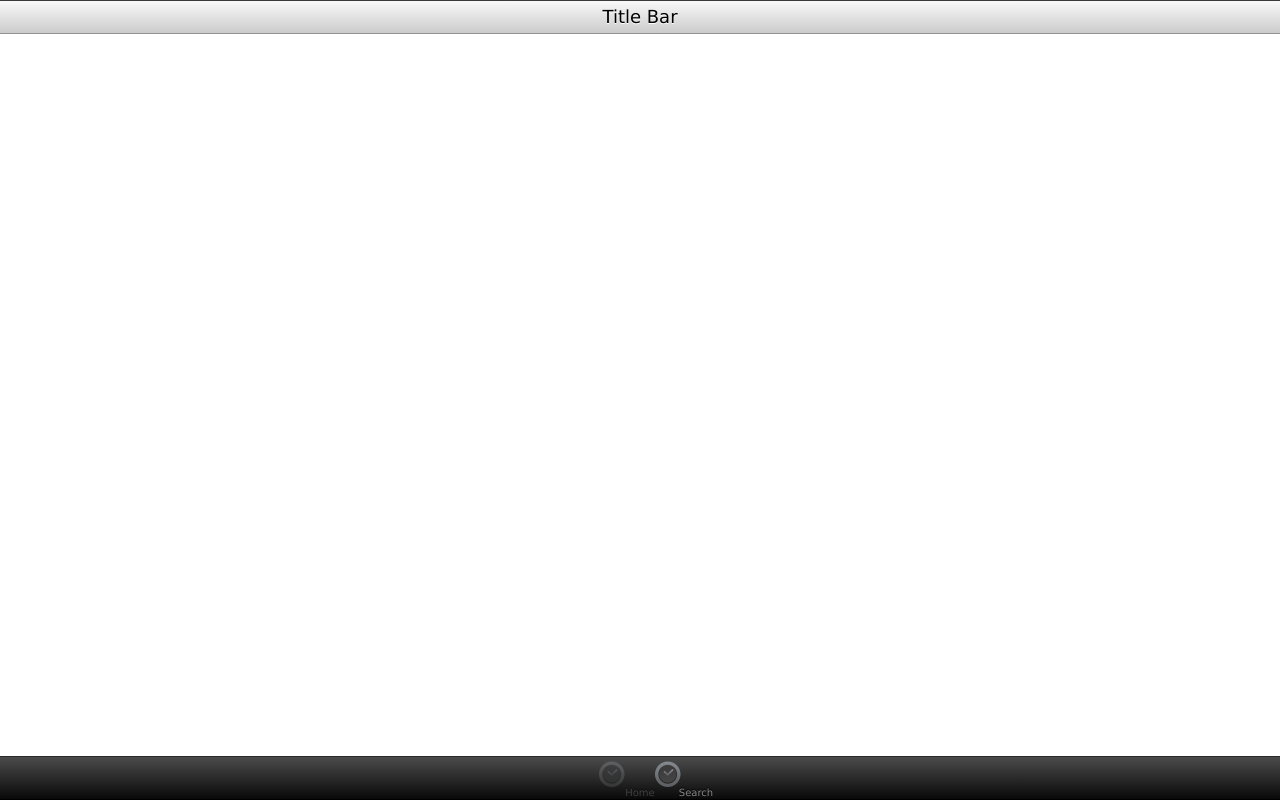
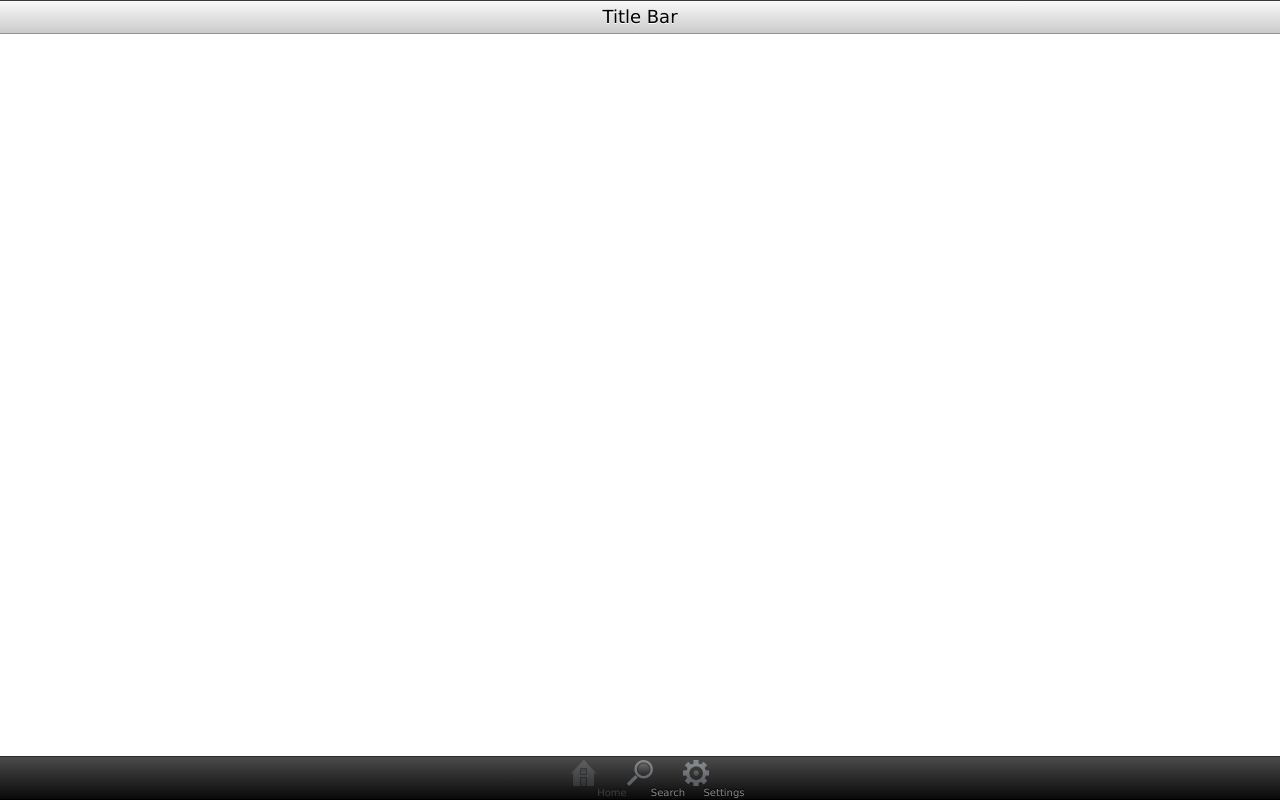
Before and after one commit to mwbrooks/cordova-plugin-menu, a website: page example/index.html in a window 1280 px wide. Drawn offline with Linux system fonts and the light colour scheme.

Commit message:
Add another tabbar icon to the example.

```diff
--- a/example/index.html
+++ b/example/index.html
@@ -22,18 +22,23 @@
 
         var commandHome = document.createElement('command');
         commandHome.setAttribute('label', 'Home');
-        commandHome.setAttribute('icon',  'image/clock.png');
+        commandHome.setAttribute('icon',  'image/house.png');
         commandHome.setAttribute('action', function() { alert('Home'); });
         commandHome.setAttribute('disabled', true);
 
         var commandSearch = document.createElement('command');
         commandSearch.setAttribute('label', 'Search');
-        commandSearch.setAttribute('icon',  'image/clock.png');
+        commandSearch.setAttribute('icon',  'image/magnifyingglass.png');
         commandSearch.setAttribute('action', function() { alert('Search'); });
-        commandSearch.setAttribute('disabled', false);
+
+        var commandSettings = document.createElement('command');
+        commandSettings.setAttribute('label', 'Settings');
+        commandSettings.setAttribute('icon',  'image/preferences.png');
+        commandSettings.setAttribute('action', function() { alert('Settings'); });
 
         context.appendChild(commandHome);
         context.appendChild(commandSearch);
+        context.appendChild(commandSettings);
 
         // context.removeChild(commandHome);
     </script>
--- a/example/style.css
+++ b/example/style.css
@@ -37,7 +37,7 @@ body {
 }
 
 #phonegap-menu-context .command {
-  background-position:50% 4px;
+  background-position:50% 3px;
   background-repeat:no-repeat;
   cursor:pointer;
   display:inline-block;
```
Also changed, not shown: example/image/clock.png (deleted), example/image/house.png (added), example/image/magnifyingglass.png (added), example/image/preferences.png (added).
